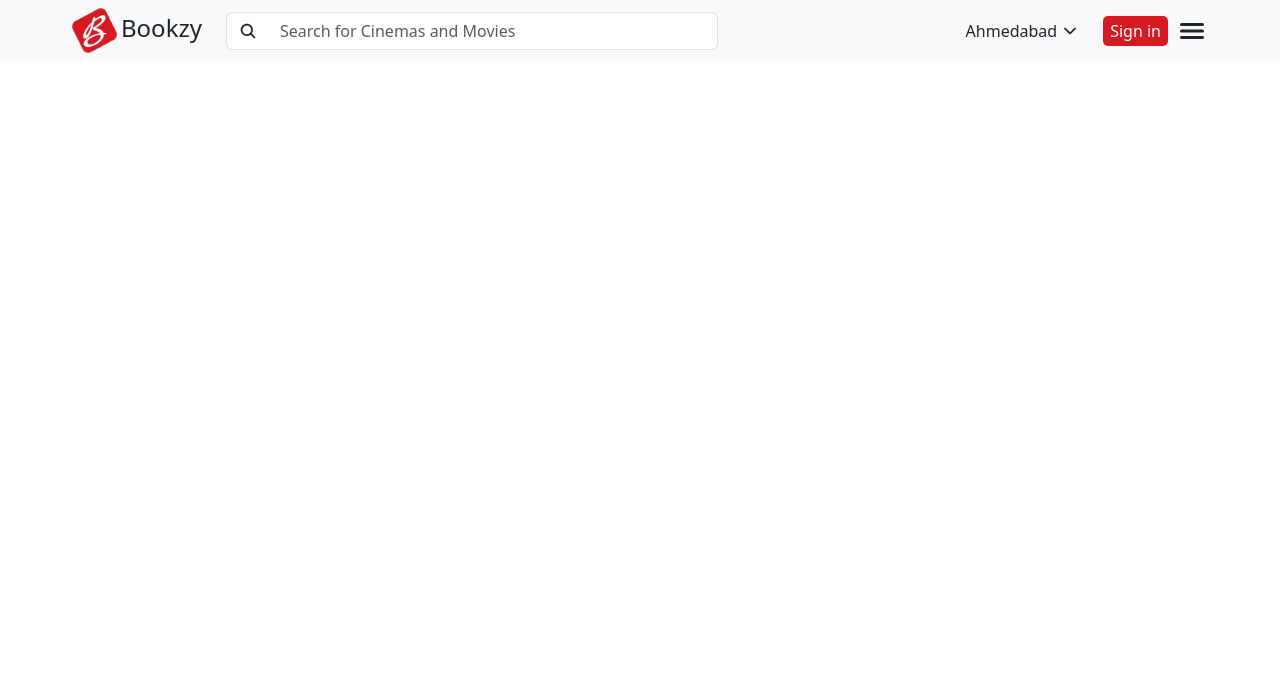
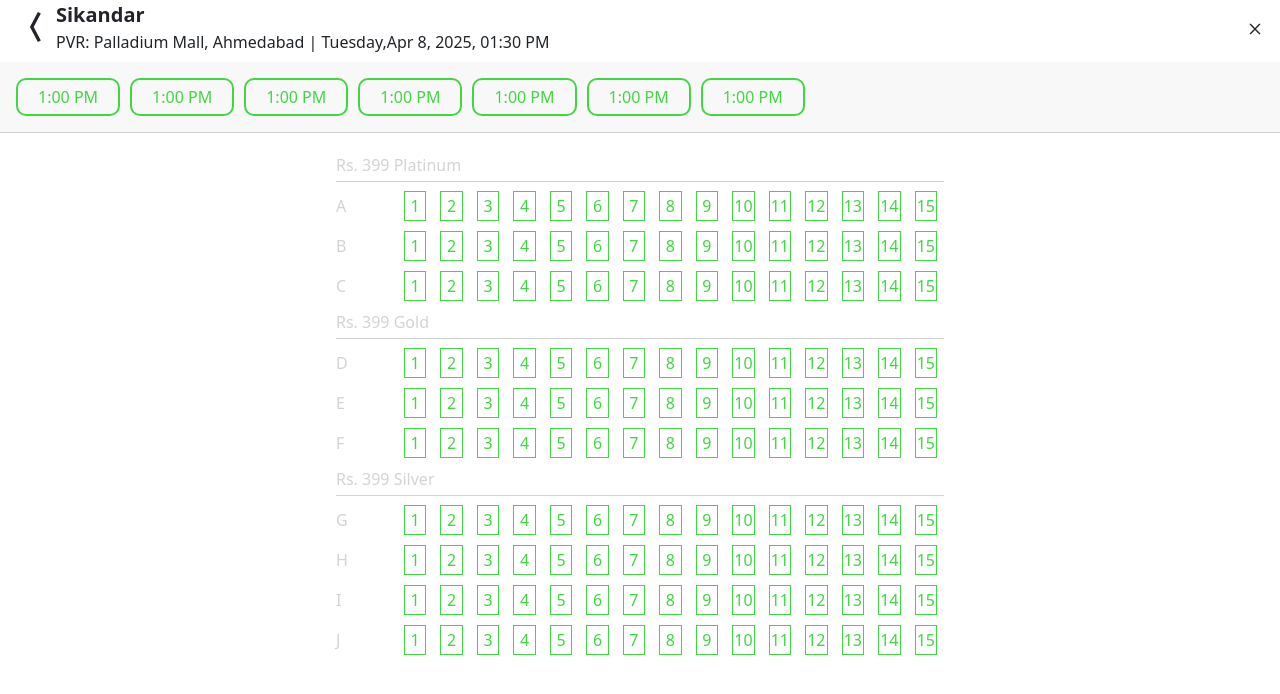
Before and after one commit to Srushtipatel14/booking, a React (Vite) app: page /seat in a window 1280 px wide. Shown: the top 694 px of the page. Built offline with nearby package versions, Linux system fonts and the light colour scheme.

Commit message:
add seat screen css

```diff
--- a/src/App.jsx
+++ b/src/App.jsx
@@ -23,9 +23,9 @@
           <Route path="success" element={<Success />} />
           <Route path="movie" element={<Movie />} />
           <Route path="showList" element={<Show />} />
-          <Route path="seat" element={<Seat />} />
         </Route>
         <Route path="/search" element={<Searchfield />} />
+        <Route path="/seat" element={<Seat />} />
       </Routes>
     </Router>
   )
--- a/src/components/seat.jsx
+++ b/src/components/seat.jsx
@@ -1,9 +1,60 @@
-const Seat=()=>{
-    return(
-        <div>
+import { useNavigate } from "react-router-dom";
+import { RiArrowLeftWideFill } from "react-icons/ri";
+import { RxCross2 } from "react-icons/rx";
+import "../css/seat.css";
 
+const Seat = () => {
+    const navigate = useNavigate();
+
+    return (
+        <div className="container-fluid p-0">
+            <div className="d-flex seat_top align-items-center justify-content-between px-3 pb-2">
+                <div className="d-flex justify-content-center align-items-center">
+                    <div style={{ cursor: "pointer" }} onClick={() => navigate(-1)}> <RiArrowLeftWideFill size={40} /></div>
+                    <div>
+                        <span className="fs-5 fw-bold">Sikandar</span>
+                        <br />
+                        <span className="fs-6">PVR: Palladium Mall, Ahmedabad | Tuesday,Apr 8, 2025, 01:30 PM</span>
+                    </div>
+                </div>
+                <div style={{ cursor: "pointer" }} onClick={() => navigate(-1)}>
+                    <RxCross2 size={18} />
+                </div>
+            </div>
+            <div className="show_time_list p-3">
+                {["1:00 PM", "1:00 PM", "1:00 PM", "1:00 PM", "1:00 PM", "1:00 PM", "1:00 PM"].map((item, index) => (
+                    <div className="seat_show_time" key={index}>{item}</div>
+                ))}
+            </div>
+            <div className="hrLine1"></div>
+            <div className="show_seat">
+                <div className="seat_main_sec p-3">
+                    {[
+                        { category: "Platinum", rows: ["A", "B", "C"] },
+                        { category: "Gold", rows: ["D", "E", "F"] },
+                        { category: "Silver", rows: ["G", "H", "I", "J"] }
+                    ].map((section, index) => (
+                        <div key={index} className="seat_category">
+                            <div className="seatCategory my-1">Rs. 399 {section.category}</div>
+                            <div className="hrLineSeat my-1"></div>
+                            {section.rows.map((row, rowIndex) => (
+                                <div key={rowIndex} className="d-flex seat_row">
+                                    <div className="row_label">{row}</div>
+                                    <div className="d-flex row_seat">
+                                        {Array.from({ length: 15 }).map((_, seatIndex) => (
+                                            <div key={seatIndex} className="seat">
+                                                {seatIndex + 1}
+                                            </div>
+                                        ))}
+                                    </div>
+                                </div>
+                            ))}
+                        </div>
+                    ))}
+                </div>
+            </div>
         </div>
-    )
-}
+    );
+};
 
 export default Seat;
--- a/src/components/show.jsx
+++ b/src/components/show.jsx
@@ -1,5 +1,6 @@
 import "../css/show.css";
 import { useNavigate } from "react-router-dom";
+import { IoSearch } from "react-icons/io5";
 
 const Show = () => {
     const navigate = useNavigate()
@@ -16,20 +17,26 @@
                         ))}
                     </div>
                 </div>
-                <hr/>
-                <div className="d-flex mt-1 show_detail_title show_detail_title_ext ">
-                    <div className="show_detail_sec2 pb-2 w-100">
-                        <div className="d-flex overflow-x-auto w-50">
+                <div className="hrLine"></div>
+                <div className="d-flex show_detail_title show_detail_title_ext">
+                    <div className="show_detail_sec2 w-100">
+                        <div className="d-flex show_Date_sec">
                             {[1, 2, 3, 4, 5, 6, 7, 8, 9].map((item, index) => (
-                                <div key={index} className="show_detail_date px-4 py-2">{item}</div>
+                                <div key={index} className="show_detail_date px-3 py-2 text-center flex-column">
+                                    <div className="date-day">fri</div>
+                                    <div className="date-date">04</div>
+                                    <div className="date-month">apr</div>
+                                </div>
                             ))}
                         </div>
-                        <div className="d-flex d-none d-md-block">
-                            <div className="show_detail_ext">Hindi-2D</div>
+                        <div className="show_filter_sec">
+                            <div className="show_detail_ext ms-auto">Hindi-2D</div>
                             <div className="show_detail_ext">Price Range</div>
+                            <div className="show_detail_ext"> <IoSearch size={18} /></div>
                         </div>
                     </div>
                 </div>
+                <div className="hrLine1"></div>
             </div>
 
             <div className="p-0 mt-3 show_detail_title show_data">
@@ -40,7 +47,7 @@
                                 <div className="show_movie_name_left"><p className="fs-6">Sikandar</p></div>
                                 <div className="show_movie_name_right">
                                     {["1:00 PM", "1:00 PM", "1:00 PM", "1:00 PM", "1:00 PM", "1:00 PM", "1:00 PM"].map((item, index) => (
-                                        <div className="show_movie_time" onClick={() => navigate("seat")} key={index}>{item}</div>
+                                        <div className="show_movie_time" onClick={() => navigate("/seat")} key={index}>{item}</div>
                                     ))}
                                 </div>
                             </div>
--- a/src/css/movie.css
+++ b/src/css/movie.css
@@ -32,9 +32,11 @@
     color: var( --secondary-sub-color);
     padding: 7px 15px;
     margin: 0 10px;
+    border: none;
 }
 
 .movie_book_btn{
+    border: none;
     background-color: var( --primary-main-color);
     border-radius: 10px;
     color: var( --secondary-sub-color);
--- /dev/null
+++ b/src/css/seat.css
@@ -0,0 +1,59 @@
+.seat_top{
+    background-color: var(--secondary-sub-color);
+}
+
+.show_time_list{
+    display: flex;
+    flex-wrap: wrap;
+    width: 100%;
+    gap: 10px;
+    background-color:rgb(248, 248, 248);
+  }
+
+  .seat_show_time{
+    color: rgb(64, 216, 64);
+    border: 2px solid rgb(64, 216, 64);
+    border-radius: 10px;
+    padding: 5px 20px;
+  }
+
+  .show_seat{
+    width: 50%;
+    margin: auto;
+  }
+
+  .seat{
+    height: 30px;
+    width: 30px;
+    display:flex;
+    justify-content: center;
+    align-items: center;
+    color:rgb(64, 216, 64);
+    border: 1px solid rgb(64, 216, 64);
+    margin: 5px 7px;
+  }
+
+  .seat_row{
+    display: flex;
+    justify-content: center;
+    align-items: center;
+  }
+
+  .hrLineSeat{
+    box-shadow: 0 3px 3px -2px lightgrey;
+    height: 1px;
+    background-color: lightgray;
+  }
+
+  .seatCategory{
+    color: lightgray;
+  }
+
+  .row_label{
+    width: 10%;
+    color: lightgray;
+  }
+
+  .row_seat{
+    width: 90%;
+  }
--- a/src/css/show.css
+++ b/src/css/show.css
@@ -9,7 +9,6 @@
 
 .show_inner_detail {
   background-color: var(--secondary-sub-color);
-  box-shadow: 0 3px 3px -2px lightgrey;
 }
 
   @media (max-width: 855px) {
@@ -39,13 +38,51 @@
     justify-content:space-between;
   }
 
-  .show_detail_date{
+  .hrLine{
+    height: 1px;
+    background-color: lightgray;
+    margin-top: 10px;
+  }
+
+  .hrLine1{
+    box-shadow: 0 3px 3px -2px lightgrey;
+    height: 1px;
+    background-color: lightgray;
+  }
+
+  .show_Date_sec{
+    width: 30%;
+    overflow-x: auto;
+    padding: 10px 0;
+  }
+
+  .show_detail_date {
     display: flex;
+    flex-direction: column; /* Stack day, date, month vertically */
     justify-content: center;
     align-items: center;
     background-color: lightgray;
     border-radius: 15px;
     margin-right: 5px;
+    font-size: 0.7rem;
+    min-width: 50px;
+  }
+
+  .date-day, .date-date, .date-month {
+    line-height: 1.2;
+  }
+
+  .date-day {
+    text-transform: uppercase;
+  }
+
+  .date-date {
+    font-size: 1rem;
+    font-weight: bold;
+  }
+
+  .date-month {
+    text-transform: uppercase;
   }
 
   .show_detail_sec2_date {
@@ -55,13 +92,21 @@
     -ms-overflow-style: auto;
   }
 
-  /* .show_detail_ext{
+  .show_filter_sec {
+    width: 70%;
     display: flex;
+    flex-direction: row;
     justify-content: center;
     align-items: center;
-    border: 1px solid lightgray;
-  } */
+  }
 
+  .show_detail_ext{
+    padding: 0 15px;
+    border-left: 1px solid lightgray;
+    height: 100%;
+    display: flex;
+    align-items: center;
+  }
   .show_data{
     background-color: var(--secondary-sub-color);
   }
```
